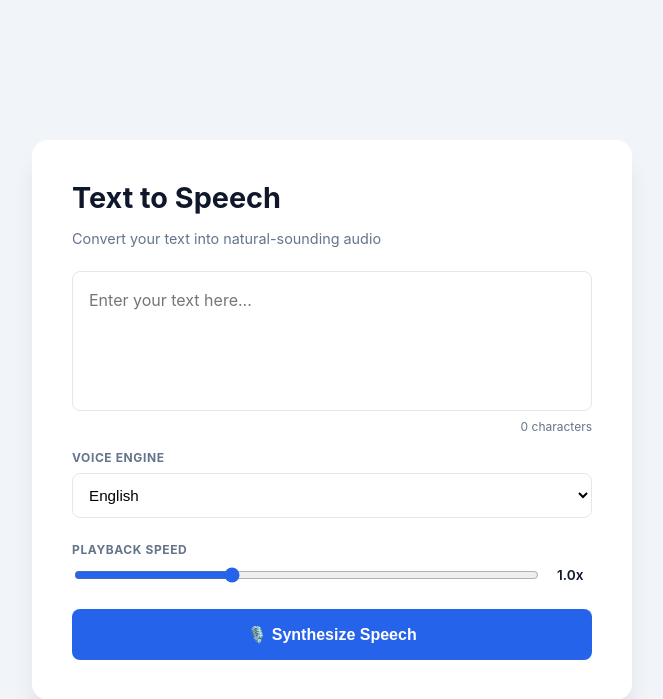
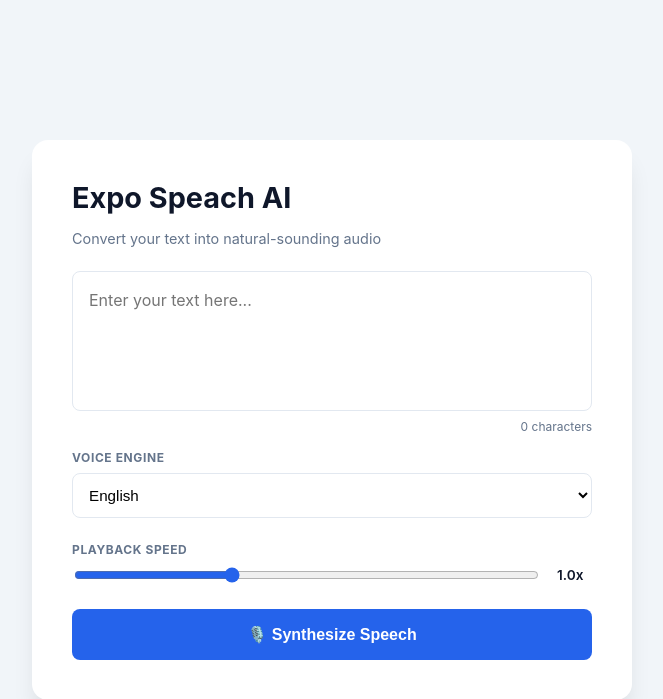
Before and after one commit to PrimeEmre/Jarvis_Text_Bot, a Flask app: page / in a window 1280 px wide. Shown: the top 699 px of the page, without its empty margins (308-971 px from the left). Run offline with Flask 3, Linux system fonts and the light colour scheme.

Commit message:
Changed the name of the UI

```diff
--- a/templates/index.html
+++ b/templates/index.html
@@ -3,14 +3,14 @@
 <head>
     <meta charset="UTF-8">
     <meta name="viewport" content="width=device-width, initial-scale=1.0">
-    <title>Professional Speech Interface</title>
+    <title>Expo Speach AI </title>
     <link rel="stylesheet" href="/static/index.css">
 </head>
 <body>
 
     <div class="app-card">
         <header>
-            <h1>Text to Speech</h1>
+            <h1>Expo Speach AI </h1>
             <p>Convert your text into natural-sounding audio</p>
         </header>
 
```
